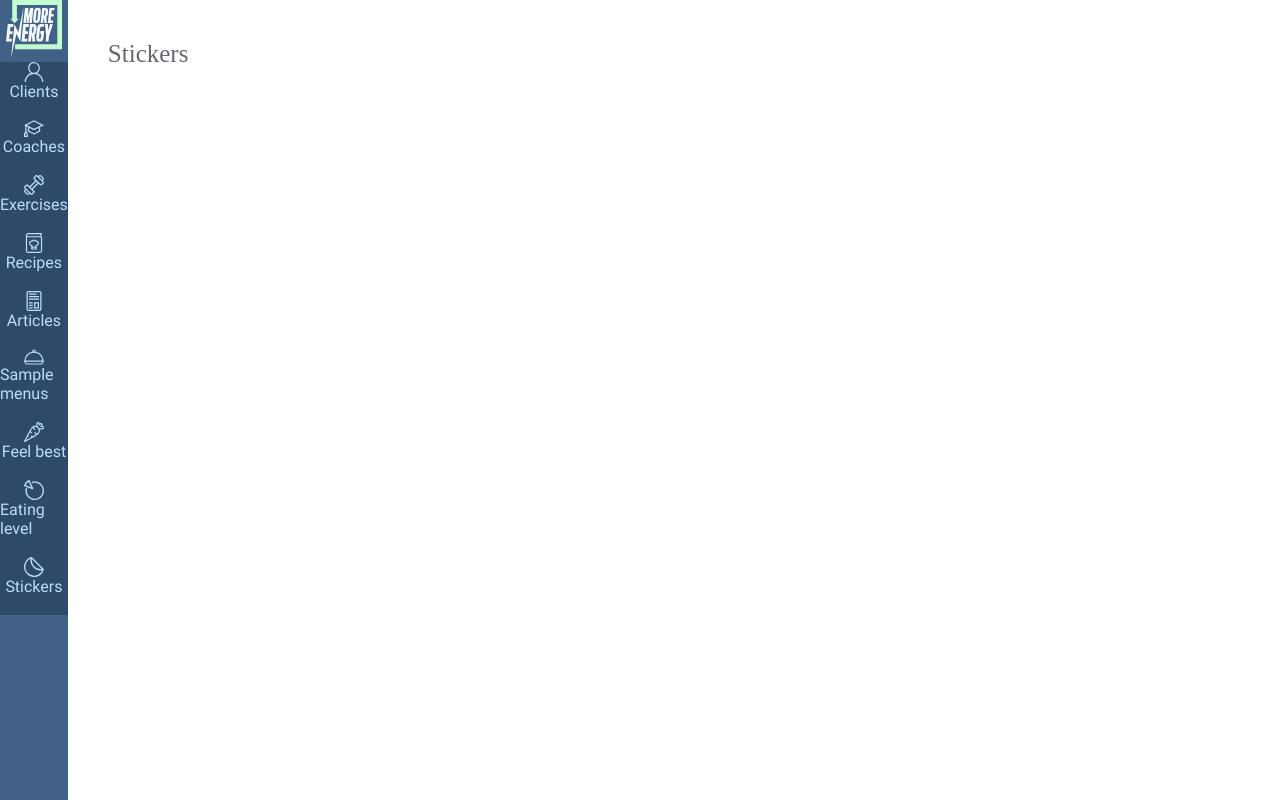
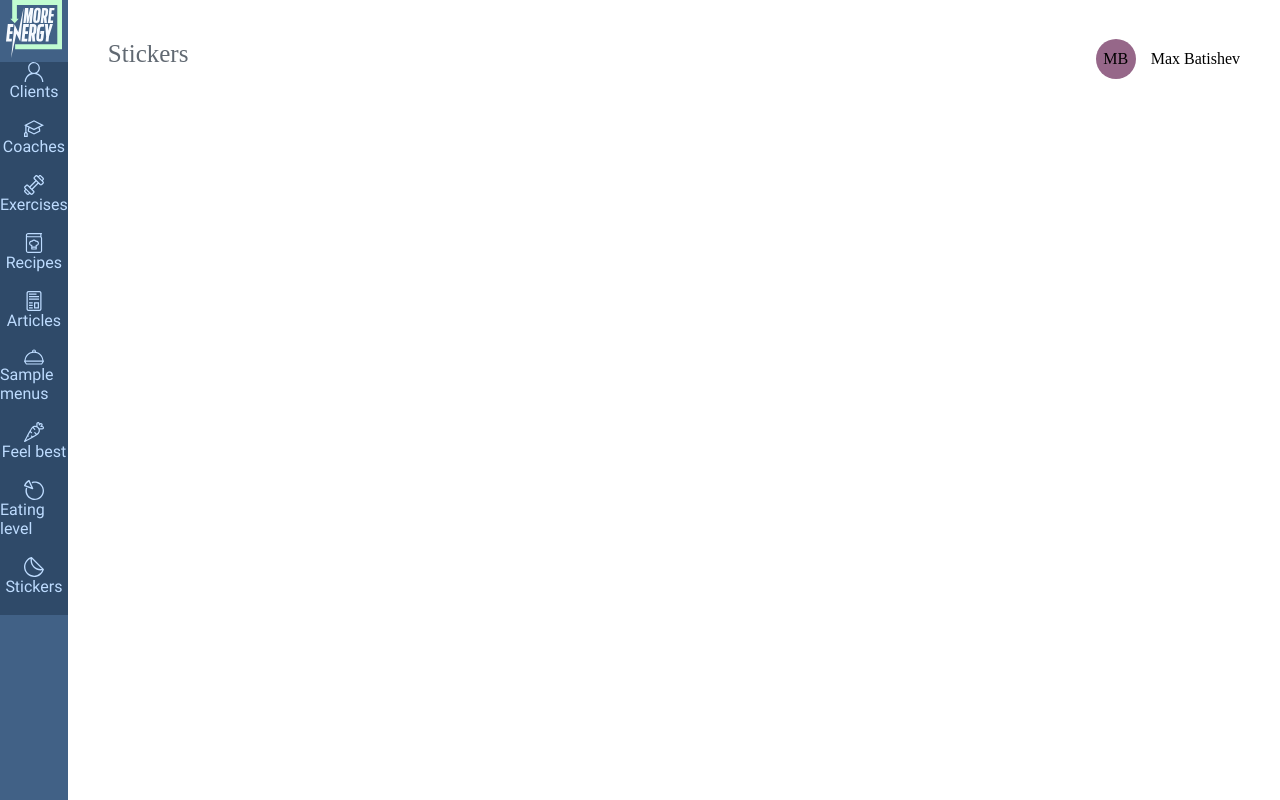
Before and after one commit to Neke1488/more_energy, a React (Create React App) app: page /stickers in a window 1280 px wide. Shown: the top 800 px of the page. Built offline with nearby package versions, Linux system fonts and the light colour scheme; a web font is replaced by a local one.

Commit message:
header_gaz

```diff
--- a/src/App.css
+++ b/src/App.css
@@ -82,3 +82,28 @@ main {
   background:#2F4A69;
 
 }
+
+.avatar{
+  position: absolute;
+    display: flex;
+    align-items: center;
+    right: 40px;
+    top: 39px;
+    z-index: 100;
+    gap:15px;
+}
+
+.user_photo{
+  background-color: #966789;
+  border-radius: 30px;
+  width: 40px;
+  display: flex;
+  justify-content: center;
+  align-items: center;
+  height: 40px;
+}
+
+
+.name{
+  margin:0;
+}
--- a/src/App.jsx
+++ b/src/App.jsx
@@ -14,18 +14,18 @@ import Feel_best from './pages/feel_best';
 import Eating_level from './pages/eating_level';
 import Stickers from './pages/stickers';
 import Sample_menus from './pages/sample_menus';
+import Header from './components/header';
 
 
 
 function App() {
     return (
         <div className="App">
-
           <Routes>
               <Route path="login" element={<AuthRootComponent />}></Route>
               <Route path="registration" element={<AuthRootComponent />}></Route>
-
           </Routes>
+          <Header></Header>
           <Sidebar>
           <Routes>
               <Route path="clients" element={<Clients />}></Route>
@@ -39,7 +39,6 @@ function App() {
               <Route path="stickers" element={<Stickers />}></Route>
           </Routes>
           </Sidebar>
-
         </div>
   );
 }
--- /dev/null
+++ b/src/components/header/avatar.jsx
@@ -0,0 +1,23 @@
+import React from 'react';
+import '../../App.css';
+
+
+const Avatar = (props) => {
+
+
+
+return (
+    <div className="header-wrapper">
+      <div className='user_info'>
+        <div className="avatar">
+            <div className='user_photo'>
+                <span>{props.name.toString().slice(0,2).toUpperCase()}</span>
+            </div>
+          <span className='name'>Max Batishev</span>
+        </div>
+      </div>
+    </div>
+);
+};
+
+export default Avatar;
--- a/src/components/header/index.jsx
+++ b/src/components/header/index.jsx
@@ -1,10 +1,16 @@
 import React from 'react';
+import '../../App.css';
+import Avatar from './avatar';
 
-const Header2 = (props) => {
-    return (
-      <header>
-        {props.children}
-      </header>
-    );
-  };
-  export default Header2;
+
+const Header = (props) => {
+
+
+
+return (
+    <Avatar name="MB">
+    </Avatar>
+);
+};
+
+export default Header;
--- a/src/components/index.jsx
+++ b/src/components/index.jsx
@@ -4,7 +4,7 @@ import LoginPage from './auth/login';
 import RegistrationPage from './auth/registration';
 
 const AuthRootComponent = () => {
-    const location = useLocation()
+    const location = useLocation();
     return (
     location.pathname === '/login' ? <LoginPage /> : location.pathname === '/registration' ? <RegistrationPage /> : null
     );
--- a/src/index.js
+++ b/src/index.js
@@ -4,6 +4,7 @@ import './index.css';
 import App from './App';
 import reportWebVitals from './reportWebVitals';
 import {BrowserRouter as Router} from 'react-router-dom';
+
 
 const root = ReactDOM.createRoot(document.getElementById('root'));
 root.render(
```
Also changed, not shown: src/components/sidebar/sidebar.jsx (line endings or trailing spaces).
